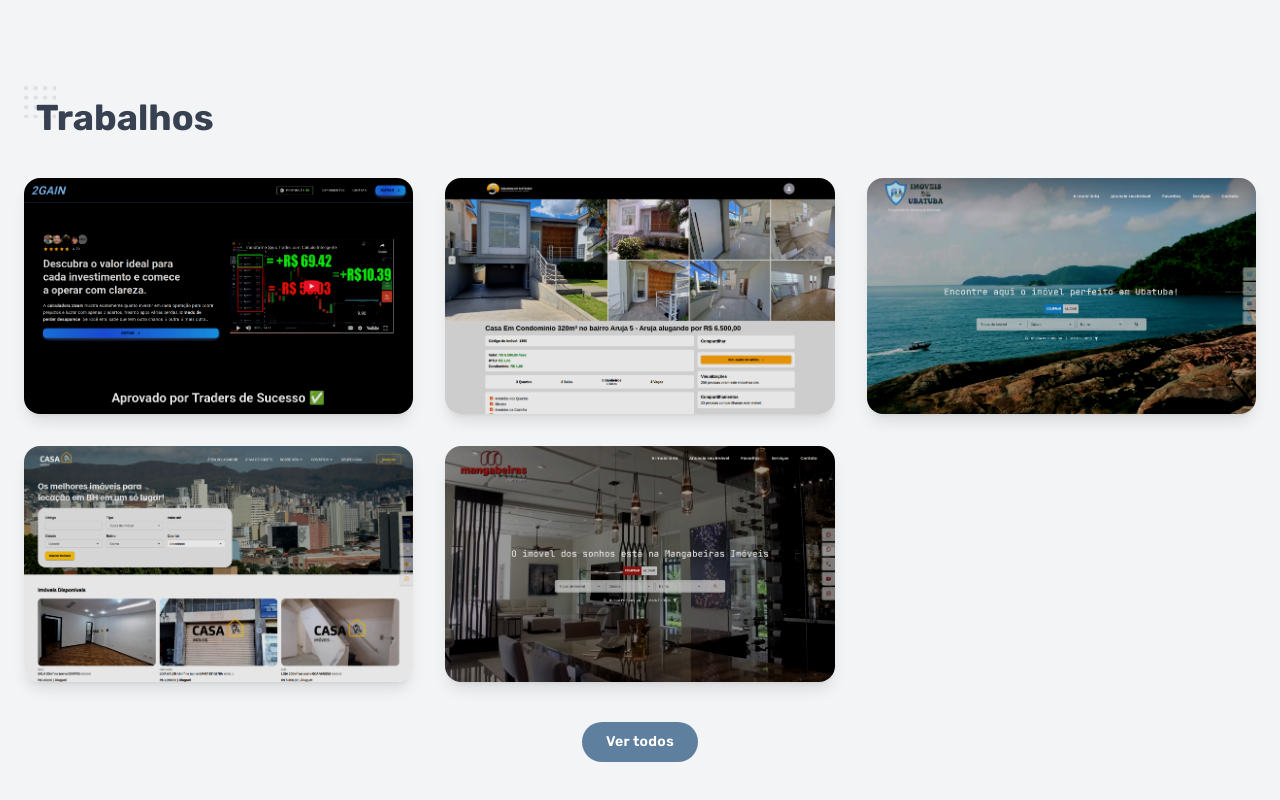
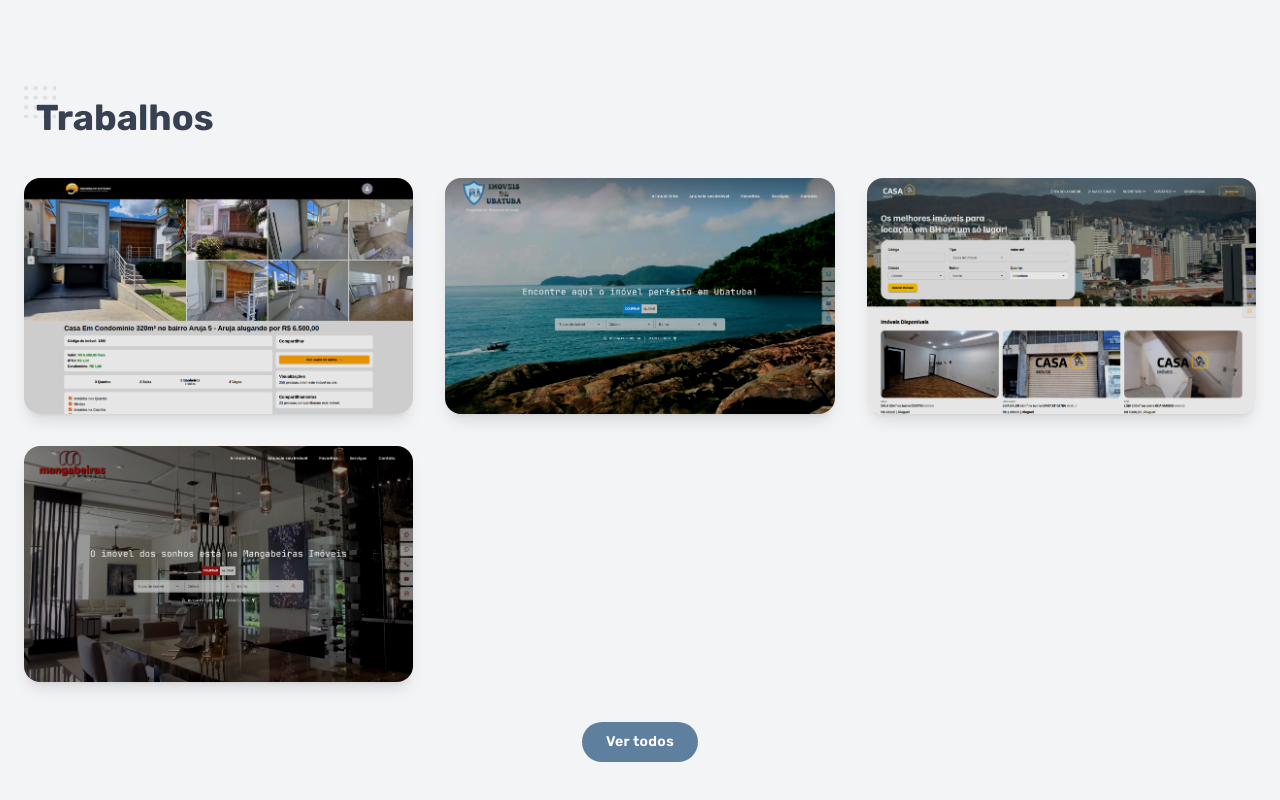
Before and after one commit to patrickkdev/Portfolio-Website, a Next.js app: page / in a window 1280 px wide. Shown: the part 3220-4020 px from the top of the page. Built offline with nearby package versions, Linux system fonts and the light colour scheme.

Commit message:
refactor: remove unused work item from works array

```diff
--- a/src/data/works.ts
+++ b/src/data/works.ts
@@ -1,70 +1,70 @@
 import { Work } from '@/types';
 
 export const works: Work[] = [
-  {
-    id: 5,
-    title: '2Gain - SaaS Financeiro',
-    category: 'B2C SaaS',
-    thumbnailUrl: '/images/works/2gain-sass.png',
-    previewUrl: 'https://2gain.makztech.com',
-    description: `
-Uma calculadora financeira criada para traders que querem dominar o gerenciamento de risco e tomar decisões mais inteligentes, ela mostra quanto investir em cada operação. No total, mais de 400 clientes confiaram nela para otimizar suas estratégias.
+//   {
+//     id: 5,
+//     title: '2Gain - SaaS Financeiro',
+//     category: 'B2C SaaS',
+//     thumbnailUrl: '/images/works/2gain-sass.png',
+//     previewUrl: 'https://2gain.makztech.com',
+//     description: `
+// Uma calculadora financeira criada para traders que querem dominar o gerenciamento de risco e tomar decisões mais inteligentes, ela mostra quanto investir em cada operação. No total, mais de 400 clientes confiaram nela para otimizar suas estratégias.
 
-**Problema**
-A maioria dos traders lida com o gerenciamento de risco de forma manual e imprecisa. Valores das operações são calculados “no olho”, o que abre espaço para erros, impulsividade e decisões ruins. Faltava uma ferramenta acessível, direta e confiável que automatizasse esse processo e mostrasse, de forma clara, como cada decisão afeta o resultado final.
+// **Problema**
+// A maioria dos traders lida com o gerenciamento de risco de forma manual e imprecisa. Valores das operações são calculados “no olho”, o que abre espaço para erros, impulsividade e decisões ruins. Faltava uma ferramenta acessível, direta e confiável que automatizasse esse processo e mostrasse, de forma clara, como cada decisão afeta o resultado final.
 
-**Solução e Meu Papel**
-Como único desenvolvedor, além de pensar na ideia, cuidei do design, desenvolvimento e vendas. A interface foi pensada para ser leve e objetiva, e o trader entende rapidamente o impacto de cada operação e pode simular cenários em tempo real.
+// **Solução e Meu Papel**
+// Como único desenvolvedor, além de pensar na ideia, cuidei do design, desenvolvimento e vendas. A interface foi pensada para ser leve e objetiva, e o trader entende rapidamente o impacto de cada operação e pode simular cenários em tempo real.
 
-**Tecnologia e Arquitetura**
+// **Tecnologia e Arquitetura**
 
-* Backend em Go com frontend SPA em React/Vite compilados em um único binário via [go:embed](https://pkg.go.dev/embed)
-* Arquitetura [DDD](https://github.com/patrickkdev/go-ddd-blueprint) para código modular e escalável
-* Banco de dados [PostgresSQL](https://www.postgresql.org) para persistência
-* Tradução completa (pt-BR, en, es) com [i18n](https://react.i18next.com/)
-* Integração com [Stripe](https://stripe.com) para pagamentos nacionais e internacionais
-* Deploy automatizado com Docker e [Dokploy](https://dokploy.com)
+// * Backend em Go com frontend SPA em React/Vite compilados em um único binário via [go:embed](https://pkg.go.dev/embed)
+// * Arquitetura [DDD](https://github.com/patrickkdev/go-ddd-blueprint) para código modular e escalável
+// * Banco de dados [PostgresSQL](https://www.postgresql.org) para persistência
+// * Tradução completa (pt-BR, en, es) com [i18n](https://react.i18next.com/)
+// * Integração com [Stripe](https://stripe.com) para pagamentos nacionais e internacionais
+// * Deploy automatizado com Docker e [Dokploy](https://dokploy.com)
 
-**Resultados-Chave**
+// **Resultados-Chave**
 
-* Product-market fit validado
-* Mais de 400 clientes pagantes
-* Faturamento superior a **120 mil reais** nos anos de 2020 e 2021
+// * Product-market fit validado
+// * Mais de 400 clientes pagantes
+// * Faturamento superior a **120 mil reais** nos anos de 2020 e 2021
 
-**Destaques Técnicos**
+// **Destaques Técnicos**
 
-* **Binário Único:** Backend e frontend compilados juntos, simplificando deploy e manutenção
-* **Autenticação Segura:** Sistema próprio baseado em cookies, com recuperação de senha e verificação por e-mail
-* **Pagamentos Internacionais:** Integração direta com Stripe
-* **Métricas Internas:** Dados de uso capturados no back-end e armazenados no banco, sem dependência de terceiros
-* **Internacionalização:** Suporte completo a português, inglês e espanhol
-* **CI/CD Automatizado:** Deploy contínuo via GitHub, Docker e Dokploy
-* **Alta Performance:** SPA leve e rápida, servida diretamente pelo backend
+// * **Binário Único:** Backend e frontend compilados juntos, simplificando deploy e manutenção
+// * **Autenticação Segura:** Sistema próprio baseado em cookies, com recuperação de senha e verificação por e-mail
+// * **Pagamentos Internacionais:** Integração direta com Stripe
+// * **Métricas Internas:** Dados de uso capturados no back-end e armazenados no banco, sem dependência de terceiros
+// * **Internacionalização:** Suporte completo a português, inglês e espanhol
+// * **CI/CD Automatizado:** Deploy contínuo via GitHub, Docker e Dokploy
+// * **Alta Performance:** SPA leve e rápida, servida diretamente pelo backend
 
-## Nota do Desenvolvedor
-Em uma entrevista técnica, posso demonstrar a arquitetura DDD, binário único com frontend e backend, internacionalização com i18n, integração com Stripe, autenticação segura e deploy automatizado.
-`,
-    publishedAt: '22 de Outubro de 2019',
-    images: ['/images/works/2gain-sass.png', '/images/works/2gain-sass-2.png'],
-    featureList: [
-      'Teste gratuito para novos usuários',
-      'Autenticação segura com cookies, recuperação de senha e verificação por e-mail',
-      'Pagamentos nacionais e internacionais via Stripe',
-      'Suporte multilíngue: português, inglês e espanhol',
-      'SPA leve e rápida, garantindo excelente experiência do usuário',
-      'PWA, permitindo instalação em smartphones',
-    ],
-    attributes: [
-      {
-        name: 'Tipo',
-        value: 'Projeto Pessoal / SaaS',
-      },
-      {
-        name: 'Stack',
-        value: 'Golang, React, Vite, PostgreSQL, Stripe, i18n, Docker',
-      },
-    ],
-  },
+// ## Nota do Desenvolvedor
+// Em uma entrevista técnica, posso demonstrar a arquitetura DDD, binário único com frontend e backend, internacionalização com i18n, integração com Stripe, autenticação segura e deploy automatizado.
+// `,
+//     publishedAt: '22 de Outubro de 2019',
+//     images: ['/images/works/2gain-sass.png', '/images/works/2gain-sass-2.png'],
+//     featureList: [
+//       'Teste gratuito para novos usuários',
+//       'Autenticação segura com cookies, recuperação de senha e verificação por e-mail',
+//       'Pagamentos nacionais e internacionais via Stripe',
+//       'Suporte multilíngue: português, inglês e espanhol',
+//       'SPA leve e rápida, garantindo excelente experiência do usuário',
+//       'PWA, permitindo instalação em smartphones',
+//     ],
+//     attributes: [
+//       {
+//         name: 'Tipo',
+//         value: 'Projeto Pessoal / SaaS',
+//       },
+//       {
+//         name: 'Stack',
+//         value: 'Golang, React, Vite, PostgreSQL, Stripe, i18n, Docker',
+//       },
+//     ],
+//   },
   {
     id: 1,
     title: 'Sistema Imobiliário Web',
```
